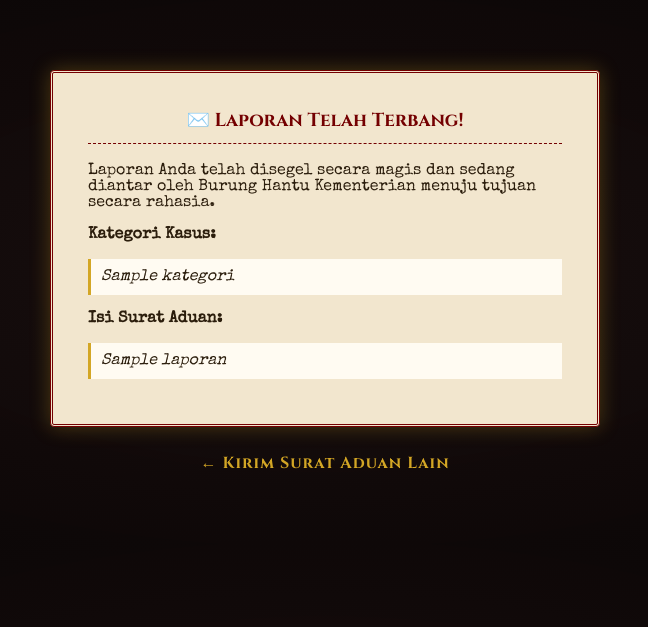
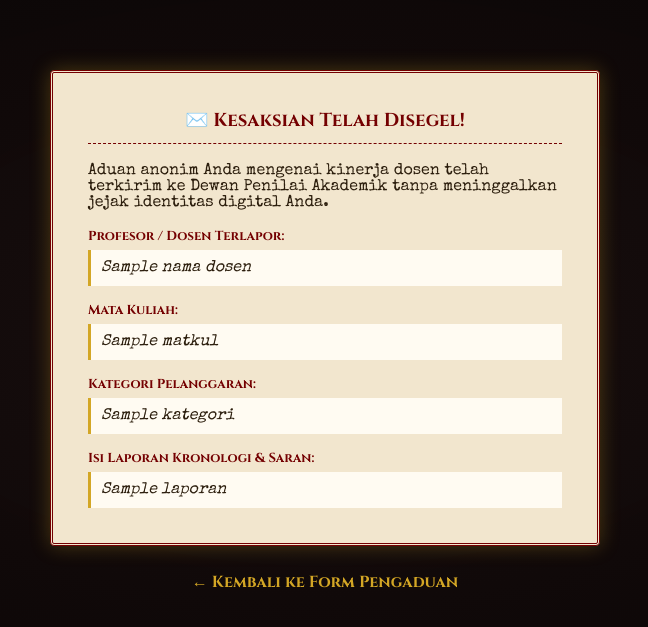
Before and after one commit to nalaspacex/wbs-flask-uas, a Flask app: template templates/response.html in a window 1280 px wide. Shown: the top 627 px of the page, without its empty margins (315-963 px from the left). Run offline with Flask 3, Linux system fonts and the light colour scheme; the template is opened without the code that fills it: most values are stand-ins (such as "Sample title", 1, 10 or a date in 2020).

Commit message:
Fitur Baru

```diff
--- a/templates/response.html
+++ b/templates/response.html
@@ -3,7 +3,7 @@
 <head>
     <meta charset="UTF-8">
     <meta name="viewport" content="width=device-width, initial-scale=1.0">
-    <title>Laporan Dikirim via Burung Hantu</title>
+    <title>Aduan Akademik Dikirim</title>
     <link href="https://fonts.googleapis.com/css2?family=Cinzel:wght@600;700&family=Special+Elite&display=swap" rel="stylesheet">
 
     <style>
@@ -25,7 +25,6 @@
             border: 3px double #740001;
             text-align: left;
             box-shadow: 0px 0px 20px rgba(211, 166, 37, 0.3);
-            position: relative;
         }
         .parchment-box h3 {
             font-family: 'Cinzel', serif;
@@ -35,12 +34,20 @@
             border-bottom: 1px dashed #740001;
             padding-bottom: 10px;
         }
+        .data-label {
+            font-weight: bold;
+            color: #740001;
+            margin-top: 15px;
+            font-size: 13px;
+            font-family: 'Cinzel', serif;
+        }
         .data-value {
             background: #fffbf2;
             padding: 10px;
             border-left: 3px solid #d3a625;
-            margin: 10px 0;
+            margin-top: 5px;
             font-style: italic;
+            word-break: break-all;
         }
         a {
             display: inline-block;
@@ -49,7 +56,6 @@
             text-decoration: none;
             font-family: 'Cinzel', serif;
             font-weight: bold;
-            letter-spacing: 1px;
         }
         a:hover {
             color: #fff;
@@ -59,15 +65,21 @@
 </head>
 <body>
     <div class="parchment-box">
-        <h3>✉️ Laporan Telah Terbang!</h3>
-        <p>Laporan Anda telah disegel secara magis dan sedang diantar oleh Burung Hantu Kementerian menuju tujuan secara rahasia.</p>
+        <h3>✉️ Kesaksian Telah Disegel!</h3>
+        <p>Aduan anonim Anda mengenai kinerja dosen telah terkirim ke Dewan Penilai Akademik tanpa meninggalkan jejak identitas digital Anda.</p>
 
-        <p><strong>Kategori Kasus:</strong></p>
+        <div class="data-label">Profesor / Dosen Terlapor:</div>
+        <div class="data-value">{{ nama_dosen }}</div>
+
+        <div class="data-label">Mata Kuliah:</div>
+        <div class="data-value">{{ matkul }}</div>
+
+        <div class="data-label">Kategori Pelanggaran:</div>
         <div class="data-value">{{ kategori }}</div>
 
-        <p><strong>Isi Surat Aduan:</strong></p>
+        <div class="data-label">Isi Laporan Kronologi & Saran:</div>
         <div class="data-value">{{ laporan }}</div>
     </div>
-    <a href="/">&larr; Kirim Surat Aduan Lain</a>
+    <a href="/">&larr; Kembali ke Form Pengaduan</a>
 </body>
 </html>
```
